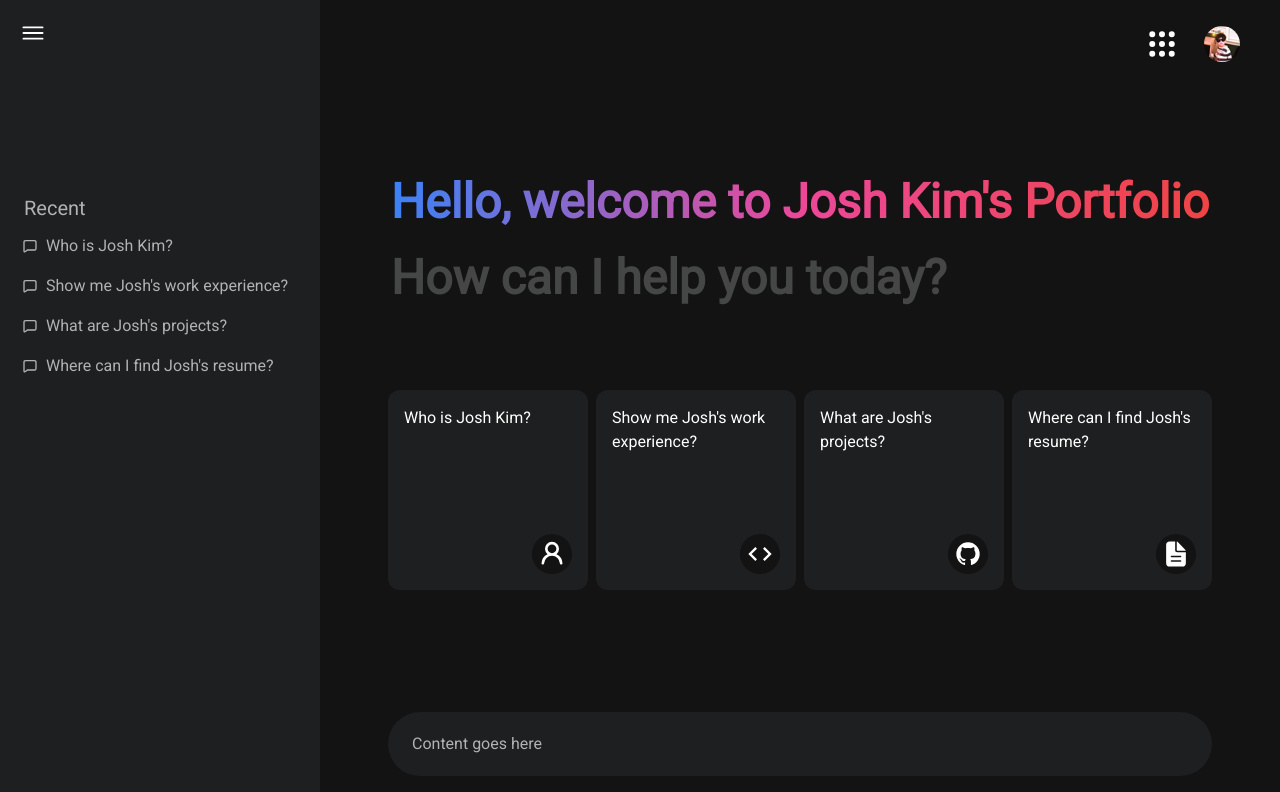
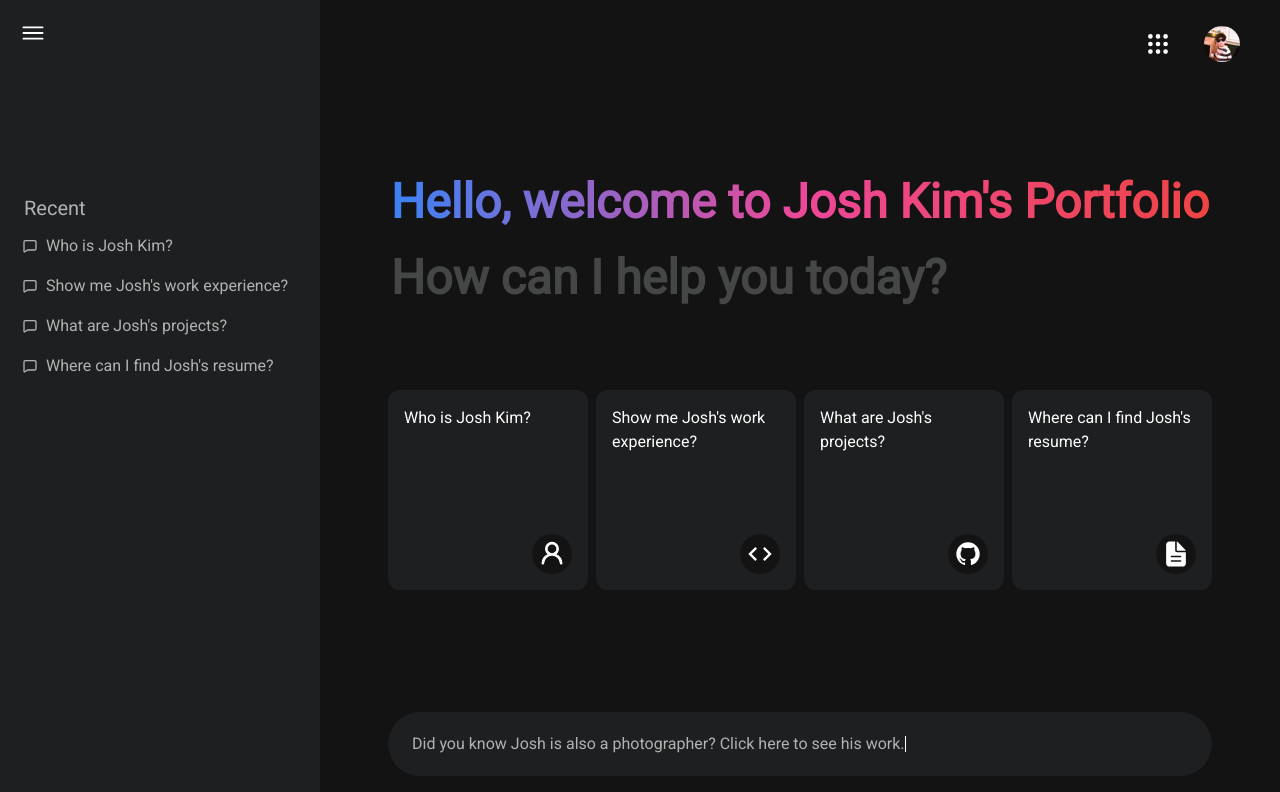
Before and after one commit to jshkm/coding-portfolio, a Next.js app: page / in a window 1280 px wide. Shown: the top 792 px of the page. Built offline with nearby package versions, Linux system fonts and the light colour scheme.

Commit message:
rotating search bar

```diff
--- a/src/app/components/ContentBox.tsx
+++ b/src/app/components/ContentBox.tsx
@@ -1,5 +1,6 @@
-import React from 'react'
-import { motion } from 'framer-motion'
+import { useEffect, useState } from 'react'
+import Link from 'next/link';
+import { motion, AnimatePresence } from 'framer-motion'
 
 interface PageType {
     text: string;
@@ -28,19 +29,52 @@ const Card = ({ page }: { page: PageType }) => {
 }
 
 const SearchBar = () => {
+    const barContent = [
+        { 'text': 'Click to add Josh on Linkedin!', 'url': 'https://www.linkedin.com/in/jshkm10/' },
+        { 'text': 'Did you know Josh is also a photographer? Click here to see his work.', 'url': 'https://www.jshkmphoto.com' },
+    ]
+
+    const [currentIndex, setCurrentIndex] = useState(0);
+
+    useEffect(() => {
+        const interval = setInterval(() => {
+            setCurrentIndex((prevIndex) => (prevIndex + 1) % barContent.length);
+        }, 4000); // Change item every 3 seconds
+
+        return () => clearInterval(interval); // Cleanup interval on unmount
+    }, [barContent.length]);
+
     return (
-        <div className='flex items-center justify-start bg-[#1E1F20] h-16 max-w-[824px] w-full rounded-full p-6'>
-            <p className='text-[#B1B2B2]'>Content goes here<span className="blinking-cursor translate-y-[3px]"></span></p>
-        </div>
+        <Link href={barContent[currentIndex].url} className='h-16 max-w-[824px] w-full'>
+            <button
+                className='flex items-center justify-start bg-[#1E1F20] h-full w-full rounded-full p-6'>
+                <AnimatePresence mode='wait'>
+                    <motion.p
+                        key={currentIndex}
+                        initial={{ opacity: 0 }}
+                        animate={{ opacity: 1 }}
+                        exit={{ opacity: 0 }}
+                        transition={{ duration: 0.5 }}
+                        className='text-[#B1B2B2]'
+                    >
+                        {barContent[currentIndex].text}<span className="blinking-cursor translate-y-[3px]"></span>
+                    </motion.p>
+                </AnimatePresence>
+            </button>
+        </Link >
     )
 }
 
 const Header = () => {
     return (
         <div className='flex justify-end items-center h-full w-full space-x-6'>
-            <button>
-                <img className='min-h-9' src={'/icons/grid-icon.svg'} alt={'grid icon'}></img>
-            </button>
+            <motion.button
+                className='flex justify-center items-center h-11 w-11 rounded-full bg-[#131314]'
+                style={{ filter: "brightness(1)" }}
+                whileHover={{ filter: "brightness(1.55)" }}
+            >
+                <img className='h-7' src={'/icons/grid-icon.svg'} alt={'grid icon'}></img>
+            </motion.button>
             <button>
                 <img className='rounded-full max-h-9' src={'/images/me.jpg'} alt={'profile pic'}></img>
             </button>
```
